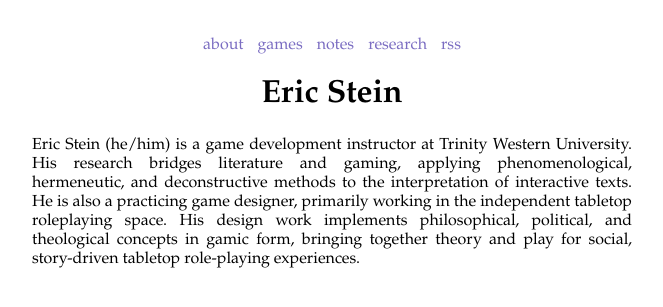
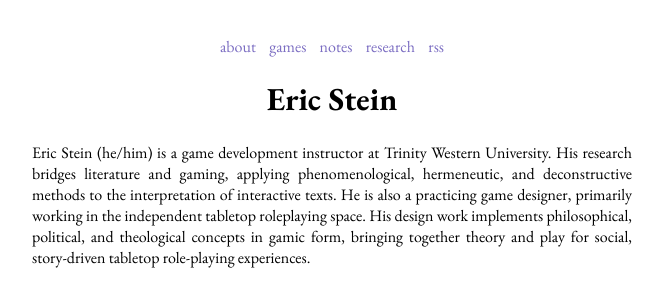
Before and after one commit to steinea/steinea.github.io, a Jekyll site: the page built from index.html, in a window 1280 px wide. Shown: the top 307 px of the page, without its empty margins (308-971 px from the left). Built offline with Jekyll 4.4.1, drawn with Linux system fonts in a browser that asks for light colours.

Commit message:
Fixing Garamond to EB Garamond

```diff
--- a/css/styles.css
+++ b/css/styles.css
@@ -4,7 +4,7 @@ body {
     padding: 20px;
     float: none;
     text-align: justify;
-    font-family: "Garamond", serif;
+    font-family: "EB Garamond", serif;
 }
 
 nav {
```
